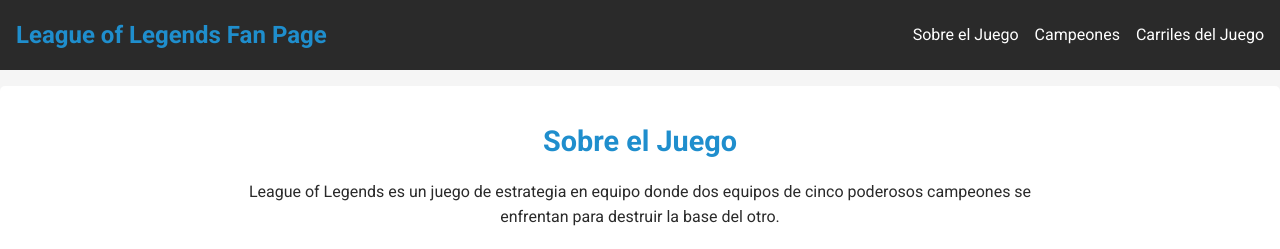
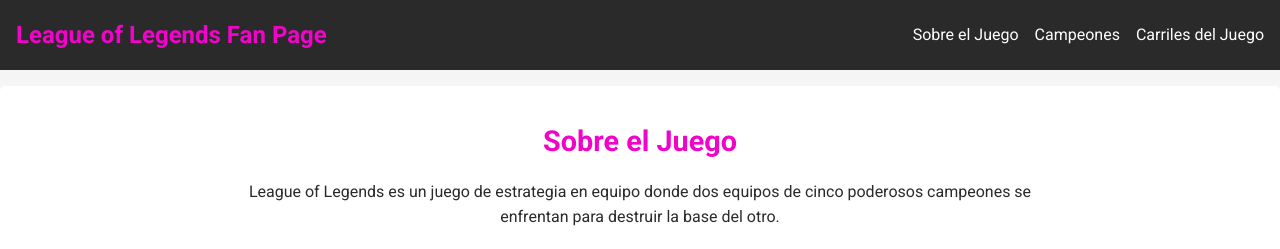
Before and after one commit to AshMaximo/ProyectoCss, a plain HTML site: page index.html in a window 1280 px wide. Shown: the top 249 px of the page. Drawn offline with Linux system fonts and the light colour scheme.

Commit message:
Cambio color principal

```diff
--- a/styles.css
+++ b/styles.css
@@ -1,6 +1,6 @@
 /* Variables */
 :root {
-    --primary-color: #1f8ecd;
+    --primary-color: #f104ca;
     --secondary-color: #2a2a2a;
     --font-family: 'Roboto', sans-serif;
 }
```
